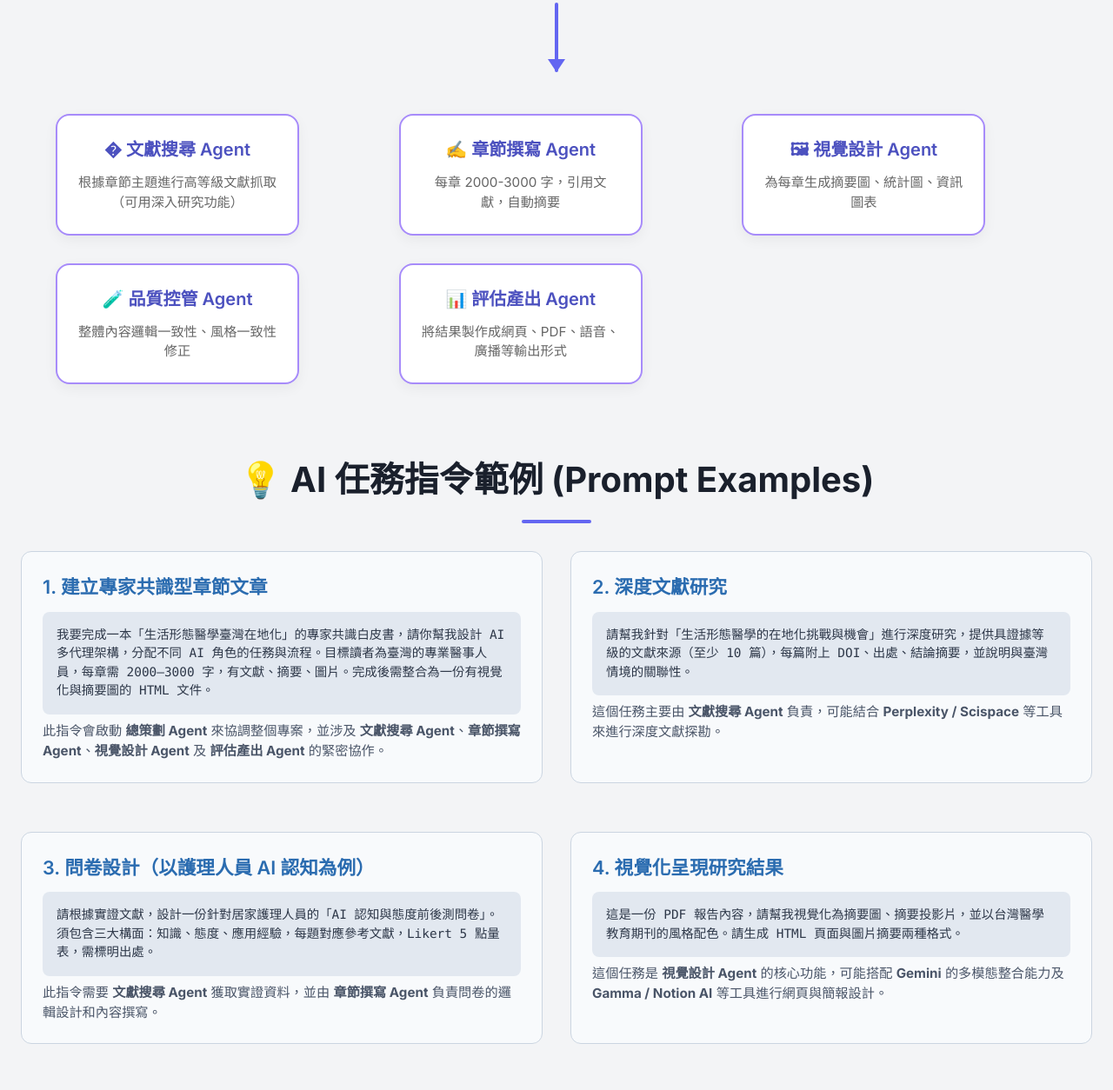
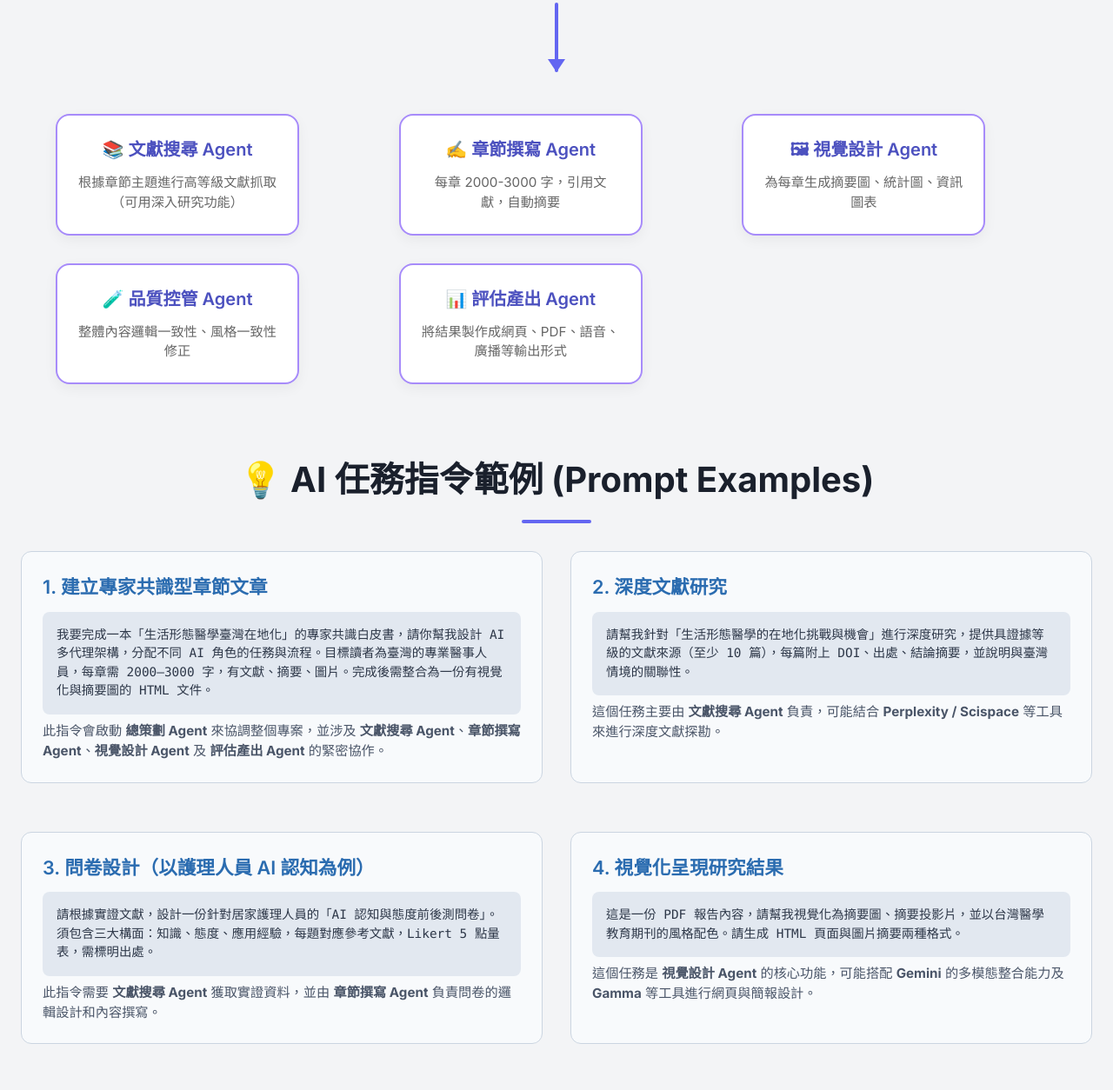
Before and after one commit to Luyun1224/Agent, a plain HTML site: page index.html in a window 1280 px wide. Shown: the part 1657-2911 px from the top of the page at 87% size. Drawn offline with nearby package versions, Linux system fonts and the light colour scheme.

Commit message:
Update index.html

```diff
--- a/index.html
+++ b/index.html
@@ -298,7 +298,7 @@
                         </tr>
                         <tr>
                             <td class="px-6 py-4 whitespace-nowrap">
-                                <div class="text-sm font-medium text-gray-900">Gamma </div>
+                                <div class="text-sm font-medium text-gray-900">Gamma</div>
                             </td>
                             <td class="px-6 py-4">
                                 <div class="text-sm text-gray-700">網頁視覺化、互動簡報、結構設計</div>
@@ -325,7 +325,7 @@
 
         <!-- 多代理人範例區塊 -->
         <section class="mb-12">
-            <h2 class="section-title">🧩多代理人範例<br><small class="text-xl font-normal text-gray-500">（以「生活形態醫學共識撰寫」為例）</small></h2>
+            <h2 class="section-title">🧩 多代理人範例<br><small class="text-xl font-normal text-gray-500">（以「生活形態醫學共識撰寫」為例）</small></h2>
             <div class="flex flex-col items-center agent-flow">
                 <!-- 總策劃 Agent 方塊 -->
                 <div class="orchestrator-box text-center">
@@ -341,7 +341,7 @@
                 <!-- 各個 AI 代理人方塊 -->
                 <div class="grid grid-cols-1 md:grid-cols-2 lg:grid-cols-3 gap-8 w-full max-w-6xl">
                     <div class="agent-box">
-                        <h4 class="text-indigo-700">� 文獻搜尋 Agent</h4>
+                        <h4 class="text-indigo-700">📚 文獻搜尋 Agent</h4>
                         <p>根據章節主題進行高等級文獻抓取（可用深入研究功能）</p>
                     </div>
                     <div class="agent-box">
@@ -386,7 +386,7 @@
                 <div class="prompt-card">
                     <h3>4. 視覺化呈現研究結果</h3>
                     <pre>這是一份 PDF 報告內容，請幫我視覺化為摘要圖、摘要投影片，並以台灣醫學教育期刊的風格配色。請生成 HTML 頁面與圖片摘要兩種格式。</pre>
-                    <p>這個任務是 <b>視覺設計 Agent</b> 的核心功能，可能搭配 <b>Gemini</b> 的多模態整合能力及 <b>Gamma / Notion AI</b> 等工具進行網頁與簡報設計。</p>
+                    <p>這個任務是 <b>視覺設計 Agent</b> 的核心功能，可能搭配 <b>Gemini</b> 的多模態整合能力及 <b>Gamma</b> 等工具進行網頁與簡報設計。</p>
                 </div>
                 <div class="prompt-card">
                     <h3>5. 自動任務管理與提醒</h3>
@@ -408,4 +408,3 @@
     </div>
 </body>
 </html>
-�
```
